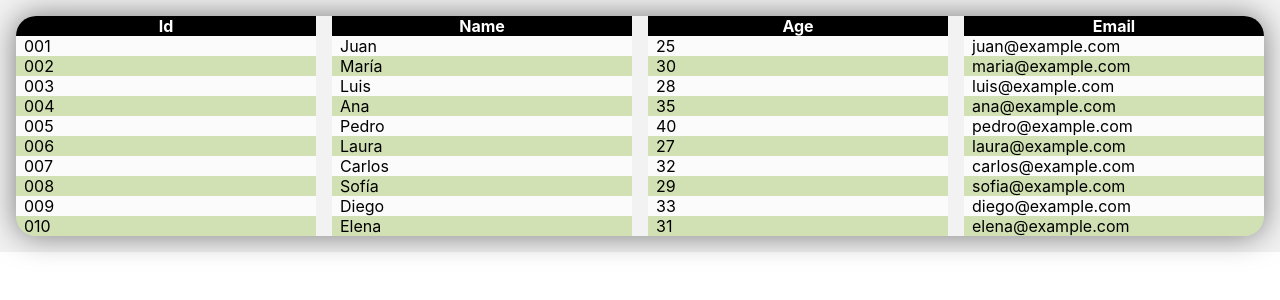
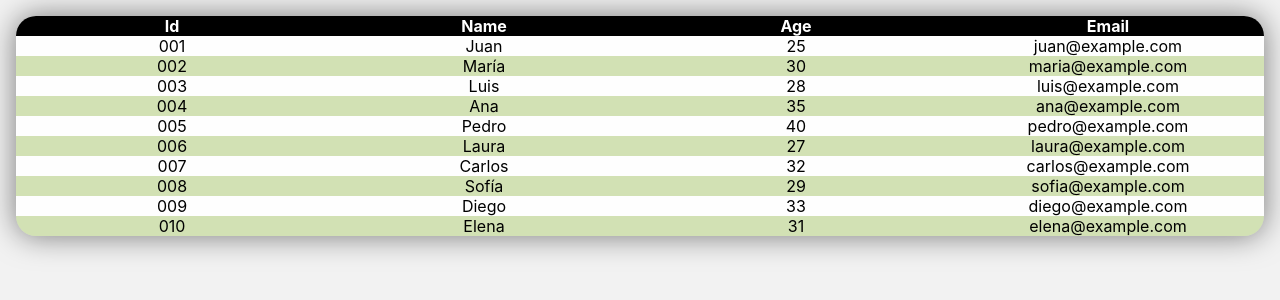
Before and after one commit to baruch-grs/table-component, a React (Create React App) app: page / in a window 1280 px wide. Shown: the top 300 px of the page. Built offline with nearby package versions, Linux system fonts and the light colour scheme.

Commit message:
Given more structure to styles

```diff
--- a/src/App.css
+++ b/src/App.css
@@ -1,4 +1,5 @@
 .App {
   padding: 1rem;
+  height: 100vh;
   background-color: #f2f2f2;
 }
--- a/src/components/Table/Table.css
+++ b/src/components/Table/Table.css
@@ -1,6 +1,17 @@
 .table-main {
   width: 100%;
+  display: grid;
   box-shadow: 0px 0px 30px rgba(0, 0, 0, 0.5);
   border-radius: 20px;
   border-spacing: 0;
 }
+
+.table-cell {
+  text-align: center;
+}
+
+@media (max-width: 480px) {
+  .table-main {
+    display: none;
+  }
+}
--- a/src/components/TableCell/TableCell.css
+++ b/src/components/TableCell/TableCell.css
@@ -1,9 +1,10 @@
 .table-body-container {
-  display: grid;
+  /* display: grid; */
+  text-align: center;
 }
 
 .table-body-container tr:nth-child(odd) td {
-  background-color: rgba(255, 255, 255, 0.719);
+  background-color: rgba(255, 255, 255, 0.909);
 }
 .table-body-container tr:nth-child(even) td {
   background-color: rgba(135, 187, 37, 30%);
@@ -17,12 +18,7 @@
   border-bottom-right-radius: 20px;
 }
 
-tr {
+.table-body-container .table-cell {
   display: grid;
   grid-template-columns: repeat(4, 1fr);
-  gap: 1rem;
 }
-
-td {
-  padding-left: 0.5rem;
-}
--- a/src/components/TableCell/TableCell.jsx
+++ b/src/components/TableCell/TableCell.jsx
@@ -6,7 +6,7 @@ const TableCell = ({ bodyData }) => {
     <>
       <tbody className="table-body-container">
         {bodyData.map((item) => (
-          <tr key={item.id}>
+          <tr key={item.id} className="table-cell">
             <td>{item.id}</td>
             <td>{item.name}</td>
             <td>{item.age}</td>
--- a/src/components/TableHeaders/TableHeaders.css
+++ b/src/components/TableHeaders/TableHeaders.css
@@ -1,5 +1,10 @@
 .headers-container {
   text-transform: capitalize;
+}
+
+.header-row {
+  display: grid;
+  grid-template-columns: repeat(4, 1fr);
 }
 .header-row th:first-child {
   border-top-left-radius: 20px;
```
